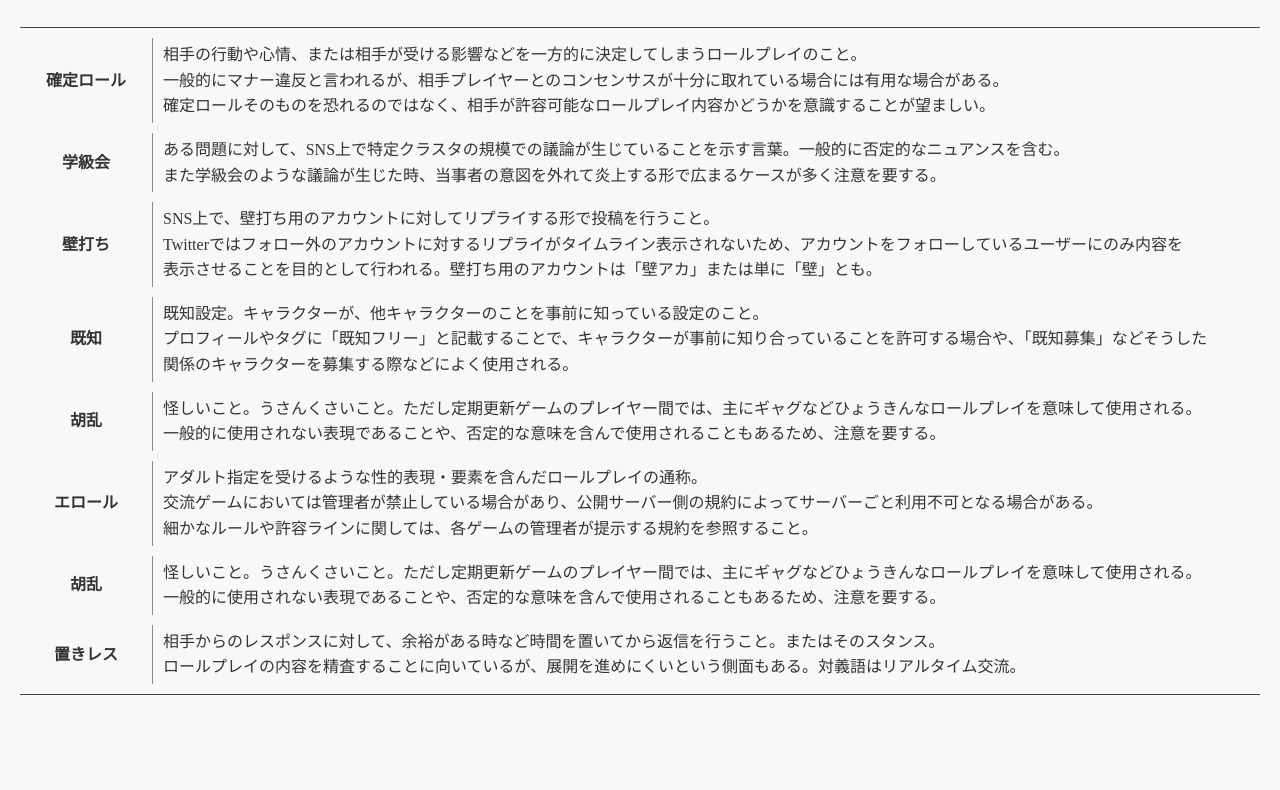
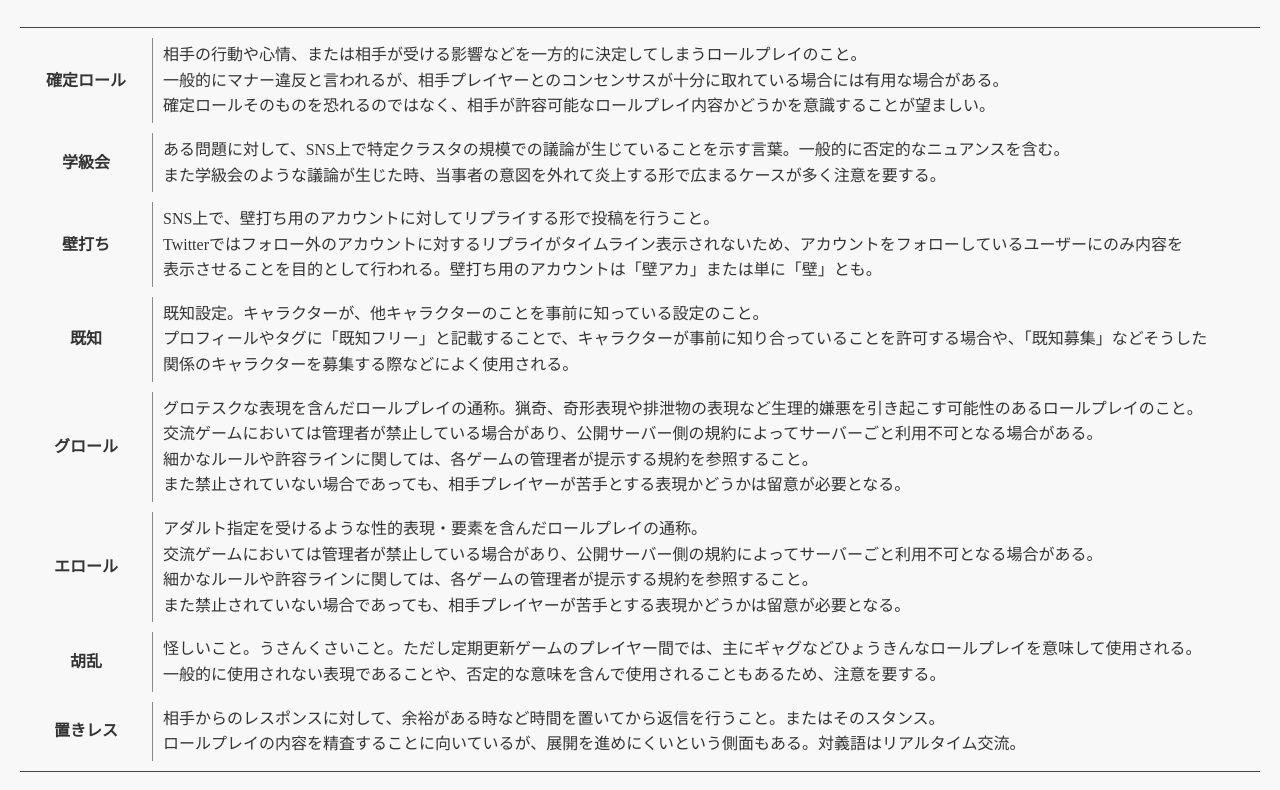
Before and after one commit to CaiberMAKISE/roleplaying, a plain HTML site: page index.html in a window 1280 px wide. Shown: the part 1844-2634 px from the top of the page. Before the commit the page ends 2589 px from the top, so only its background shows below. Drawn offline with Linux system fonts and the light colour scheme.

Commit message:
Update index.html

```diff
--- a/index.html
+++ b/index.html
@@ -131,7 +131,7 @@
             <tr>
               <th>TRPG</th>
               <td>テーブルトーク・ロールプレイングゲームの略称。コンピューターゲームとしてのRPGと異なり、人間が進行を務めるゲーム。<br>
-                コンピューターゲームよりもロールプレイやルールの自由度が高いため、キャラクター交流目的を目的としても遊ばれる。</td>
+                コンピューターゲームよりもロールプレイやルールの自由度が高いため、キャラクター交流を目的としても遊ばれる。</td>
             </tr>
             <tr>
               <th id="webhook">Webhook</th>
@@ -212,15 +212,18 @@
                 関係のキャラクターを募集する際などによく使用される。</td>
             </tr>
             <tr>
-              <th>胡乱</th>
-              <td>怪しいこと。うさんくさいこと。ただし定期更新ゲームのプレイヤー間では、主にギャグなどひょうきんなロールプレイを意味して使用される。<br>
-                一般的に使用されない表現であることや、否定的な意味を含んで使用されることもあるため、注意を要する。</td>
+              <th>グロール</th>
+              <td>グロテスクな表現を含んだロールプレイの通称。猟奇、奇形表現や排泄物の表現など生理的嫌悪を引き起こす可能性のあるロールプレイのこと。<br>
+                交流ゲームにおいては管理者が禁止している場合があり、公開サーバー側の規約によってサーバーごと利用不可となる場合がある。<br>
+                細かなルールや許容ラインに関しては、各ゲームの管理者が提示する規約を参照すること。<br>
+                また禁止されていない場合であっても、相手プレイヤーが苦手とする表現かどうかは留意が必要となる。</td>
             </tr>
             <tr>
               <th>エロール</th>
               <td>アダルト指定を受けるような性的表現・要素を含んだロールプレイの通称。<br>
                 交流ゲームにおいては管理者が禁止している場合があり、公開サーバー側の規約によってサーバーごと利用不可となる場合がある。<br>
-                細かなルールや許容ラインに関しては、各ゲームの管理者が提示する規約を参照すること。</td>
+                細かなルールや許容ラインに関しては、各ゲームの管理者が提示する規約を参照すること。<br>
+                また禁止されていない場合であっても、相手プレイヤーが苦手とする表現かどうかは留意が必要となる。</td>
             </tr>
             <tr>
               <th>胡乱</th>
```
